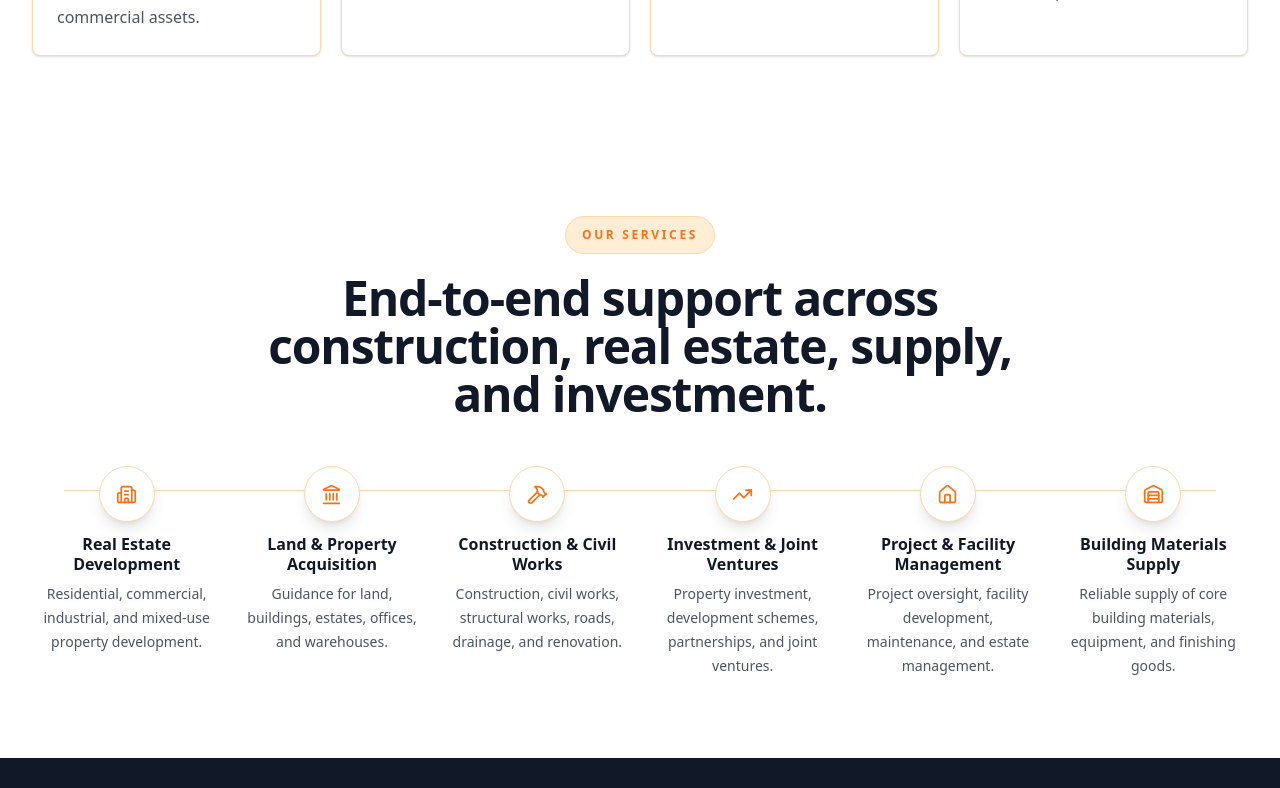
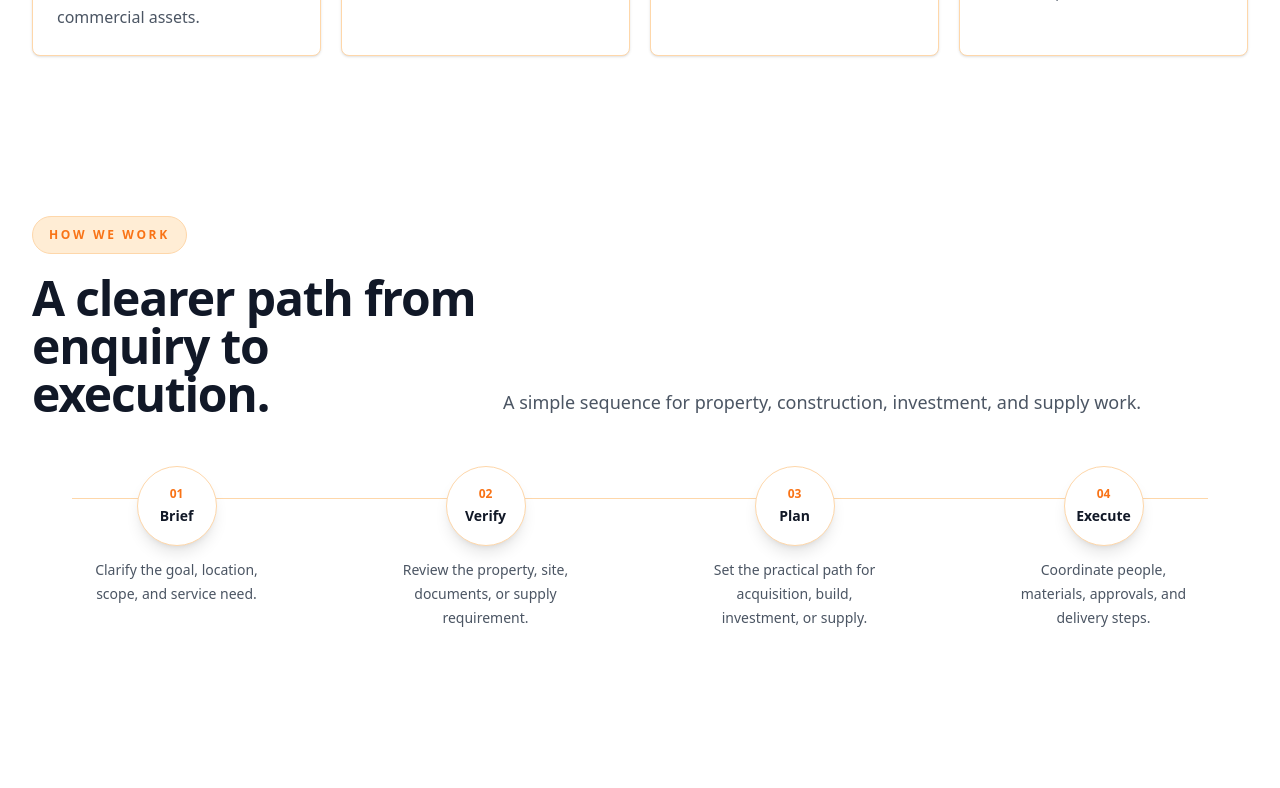
Before and after one commit to Demibrun/oaklandcri-website, a Next.js app: page / in a window 1280 px wide. Shown: the part 2100-2888 px from the top of the page. Built offline with nearby package versions, Linux system fonts and the light colour scheme.

Commit message:
Restore process path and update footer wording

```diff
--- a/app/page.tsx
+++ b/app/page.tsx
@@ -111,6 +111,30 @@ const services = [
     description:
       "Reliable supply of core building materials, equipment, and finishing goods.",
     icon: Warehouse,
+  },
+];
+
+const processSteps = [
+  {
+    step: "01",
+    title: "Brief",
+    description: "Clarify the goal, location, scope, and service need.",
+  },
+  {
+    step: "02",
+    title: "Verify",
+    description: "Review the property, site, documents, or supply requirement.",
+  },
+  {
+    step: "03",
+    title: "Plan",
+    description:
+      "Set the practical path for acquisition, build, investment, or supply.",
+  },
+  {
+    step: "04",
+    title: "Execute",
+    description: "Coordinate people, materials, approvals, and delivery steps.",
   },
 ];
 
@@ -670,6 +694,58 @@ function Pillars() {
   );
 }
 
+function WorkProcess() {
+  return (
+    <section
+      data-reveal
+      className="reveal-section bg-[var(--bg)] py-12 lg:py-20"
+    >
+      <div className="mx-auto max-w-7xl px-5 lg:px-8">
+        <div className="grid gap-6 lg:grid-cols-[0.75fr_1.25fr] lg:items-end">
+          <div>
+            <SectionBadge>How We Work</SectionBadge>
+
+            <h2 className="mt-5 text-3xl font-black tracking-tight text-[var(--text)] sm:text-4xl md:text-5xl">
+              A clearer path from enquiry to execution.
+            </h2>
+          </div>
+
+          <p className="text-base leading-7 text-[var(--muted)] sm:text-lg sm:leading-8">
+            A simple sequence for property, construction, investment, and
+            supply work.
+          </p>
+        </div>
+
+        <div className="mt-8 overflow-x-auto pb-3 lg:mt-10 lg:overflow-visible lg:pb-0">
+          <div className="relative flex min-w-max items-start justify-between gap-8 px-1 pt-2 lg:min-w-0 lg:gap-5 lg:px-0">
+            <div className="absolute left-10 right-10 top-10 h-px bg-[var(--border)]" />
+
+            {processSteps.map((item) => (
+              <article
+                key={item.step}
+                className="relative z-10 flex w-32 shrink-0 flex-col items-center text-center sm:w-40 lg:w-auto lg:flex-1 lg:shrink"
+              >
+                <div className="flex h-20 w-20 flex-col items-center justify-center rounded-full border border-[var(--border)] bg-[var(--surface)] shadow-lg shadow-[var(--card-shadow)]">
+                  <span className="text-xs font-black text-[var(--accent-text)]">
+                    {item.step}
+                  </span>
+                  <span className="mt-1 text-sm font-black text-[var(--text)]">
+                    {item.title}
+                  </span>
+                </div>
+
+                <p className="mt-3 hidden max-w-48 text-sm leading-6 text-[var(--muted)] sm:block">
+                  {item.description}
+                </p>
+              </article>
+            ))}
+          </div>
+        </div>
+      </div>
+    </section>
+  );
+}
+
 function Services() {
   return (
     <section
@@ -687,33 +763,29 @@ function Services() {
           </h2>
         </div>
 
-        <div className="mt-7 overflow-x-auto pb-3 lg:mt-10 lg:overflow-visible lg:pb-0">
-          <div className="relative flex min-w-max items-start justify-between gap-5 px-1 pt-2 lg:min-w-0 lg:gap-4 lg:px-0">
-            <div className="absolute left-8 right-8 top-8 h-px bg-[var(--border)]" />
-
+        <div className="mt-7 grid gap-3 md:grid-cols-2 lg:mt-10 lg:grid-cols-3 lg:gap-6">
           {services.map((service) => {
             const Icon = service.icon;
 
             return (
-              <article
+              <div
                 key={service.title}
-                className="group relative z-10 flex w-28 shrink-0 flex-col items-center text-center sm:w-36 lg:w-auto lg:flex-1 lg:shrink"
+                className="group flex items-center gap-4 rounded-xl border border-[var(--border)] bg-[var(--surface)] p-4 shadow-sm transition hover:-translate-y-1 hover:shadow-xl hover:shadow-[var(--card-shadow)] lg:block lg:p-7"
               >
-                <div className="flex h-14 w-14 items-center justify-center rounded-full border border-[var(--border)] bg-[var(--surface)] text-[var(--accent-text)] shadow-lg shadow-[var(--card-shadow)] transition group-hover:-translate-y-1 group-hover:bg-[var(--accent)] group-hover:text-[var(--accent-contrast)]">
-                  <Icon size={21} />
+                <div className="flex h-11 w-11 shrink-0 items-center justify-center rounded-lg bg-[var(--accent-soft)] text-[var(--accent-text)] transition group-hover:bg-[var(--accent)] group-hover:text-[var(--accent-contrast)] lg:h-14 lg:w-14">
+                  <Icon size={22} />
                 </div>
 
-                <h3 className="mt-3 text-xs font-black leading-5 text-[var(--text)] sm:text-sm lg:text-base">
+                <h3 className="text-base font-black text-[var(--text)] lg:mt-6 lg:text-xl">
                   {service.title}
                 </h3>
 
-                <p className="mt-2 hidden max-w-44 text-sm leading-6 text-[var(--muted)] lg:block">
+                <p className="mt-3 hidden leading-7 text-[var(--muted)] lg:block">
                   {service.description}
                 </p>
-              </article>
+              </div>
             );
           })}
-          </div>
         </div>
       </div>
     </section>
@@ -1094,7 +1166,7 @@ function Footer() {
             {companyLegalName}
           </p>
           <p className="hidden text-sm text-[var(--muted)] sm:block">
-            Real estate, construction, and property investment solutions.
+            Construction, Real estate, Investment, and Supply solutions.
           </p>
         </div>
 
@@ -1299,6 +1371,7 @@ export default function Page() {
       <Hero />
       <About />
       <Pillars />
+      <WorkProcess />
       <Services />
       <WhyChooseUs />
       <Projects />
```
